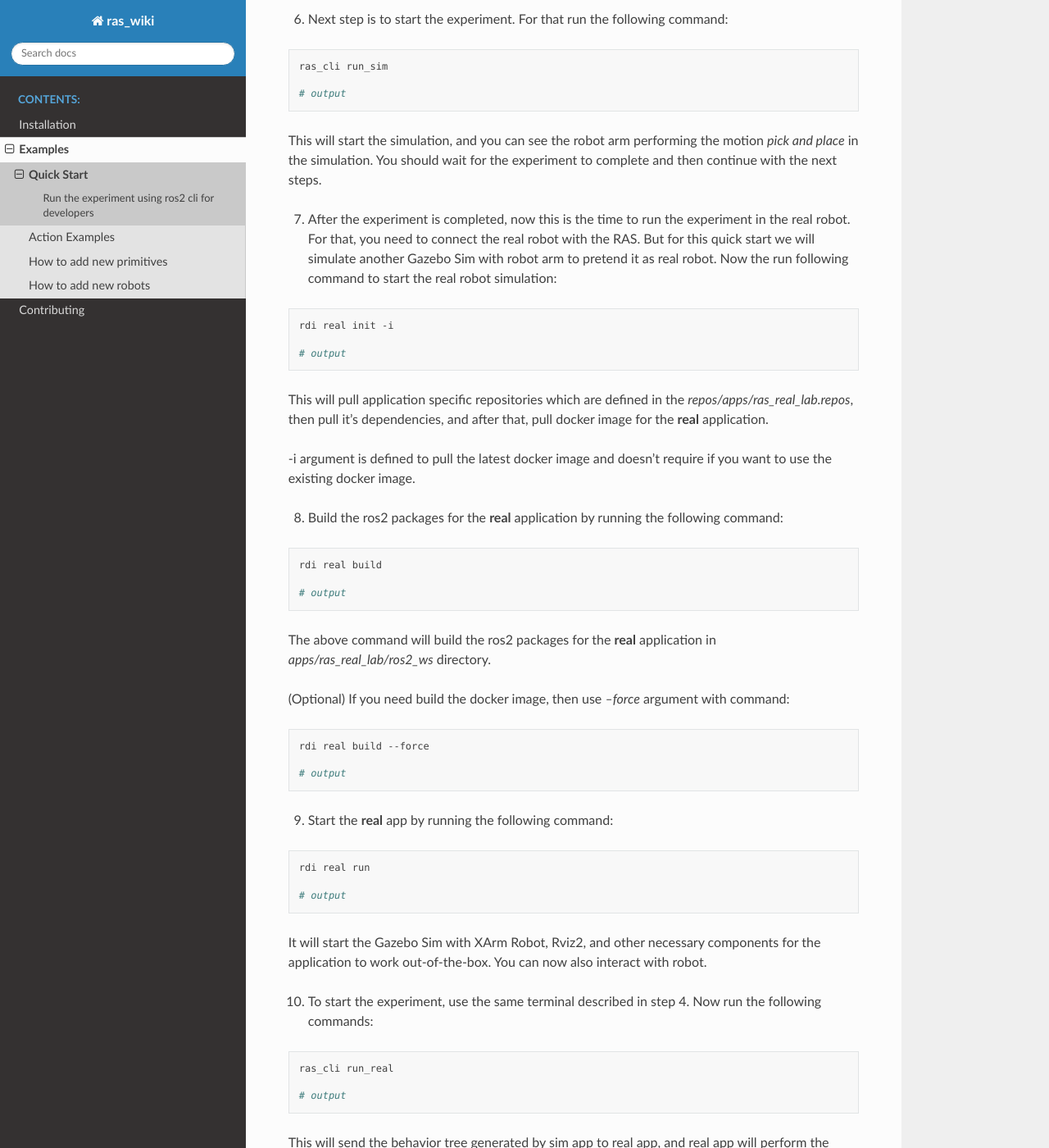
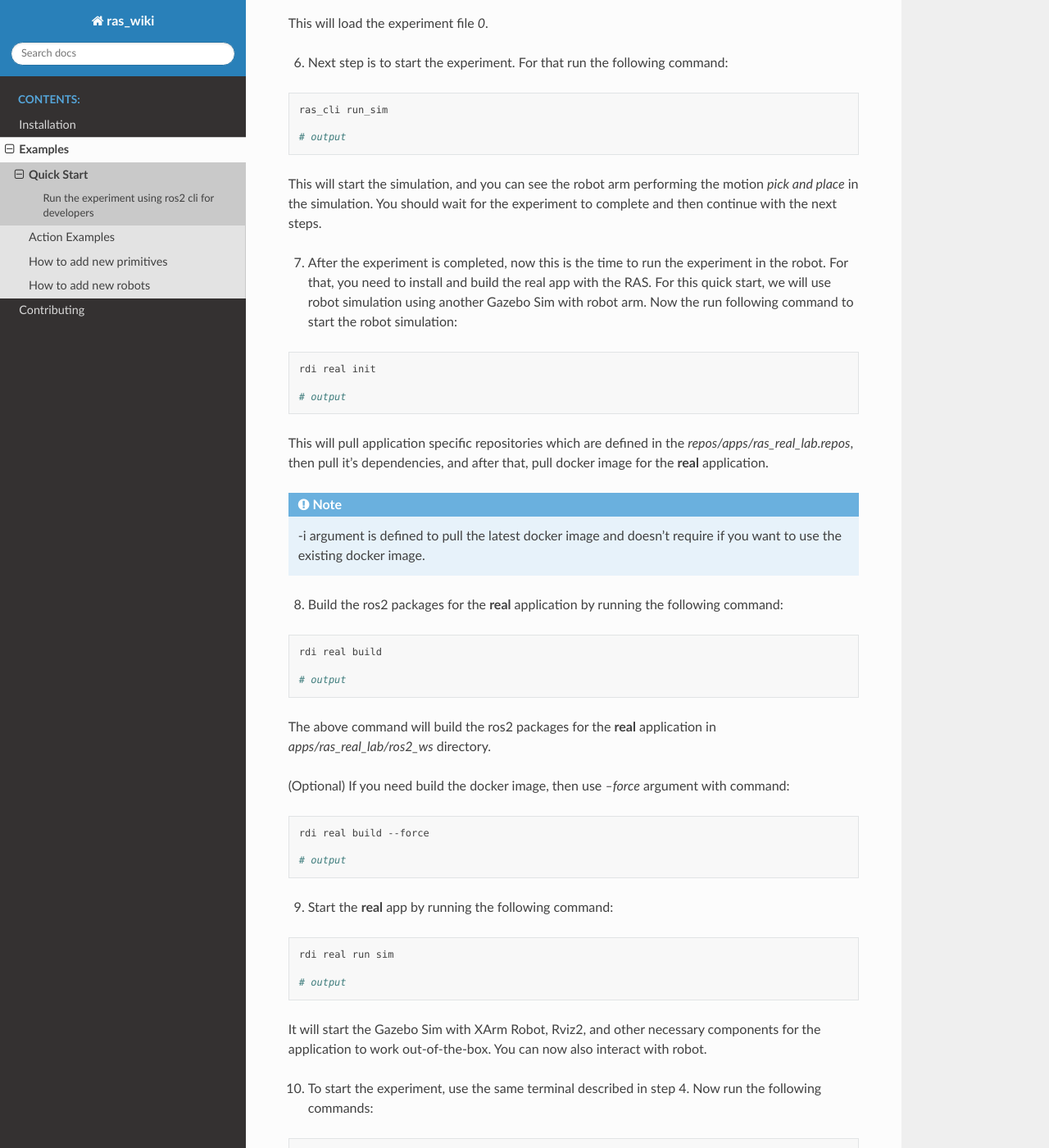
Before and after one commit to ras-ros2/ras_wiki, a Sphinx documentation site: the page built from source/examples/quick_start.rst, in a window 1280 px wide and 1400 px high, scrolled down 2568 px. Shown: the whole window at 82% size. Built offline with Sphinx 7.4.7 and the Read the Docs theme 3.1.0, drawn with Linux system fonts in a browser that asks for light colours; some of the changed text lies outside the part shown.

Commit message:
instructions updated for rdi real run sim

```diff
--- a/source/examples/quick_start.rst
+++ b/source/examples/quick_start.rst
@@ -7,15 +7,17 @@ This is the quick start example to get started with the RAS. RAS is an open sour
 
 .. code-block:: bash
 
-    rdi sim init -i
+    rdi sim init
 
 .. image:: ../_static/assets/rdi_sim_init.png
     :alt: RDI Sim Init
     :align: center
 
-`rdi sim init -i` will first pull application specific repositories which are defined in the *repos/apps/ras_sim_lab.repos*, then pull it's dependencies, and after that, pull docker image for the **sim** application.
+`rdi sim init` will first pull application specific repositories which are defined in the *repos/apps/ras_sim_lab.repos*, then pull it's dependencies, and after that, pull docker image for the **sim** application.
 
--i argument is defined to pull the latest docker image and doesn't require if you want to use the existing docker image.
+.. note::
+
+    -i argument is defined to pull the latest docker image and doesn't require if you want to use the existing docker image.
 
 .. code-block:: bash
 
@@ -74,17 +76,19 @@ This will load the experiment file *0*.
 This will start the simulation, and you can see the robot arm performing the motion *pick and place* in the simulation.
 You should wait for the experiment to complete and then continue with the next steps.
 
-7. After the experiment is completed, now this is the time to run the experiment in the real robot. For that, you need to connect the real robot with the RAS. But for this quick start we will simulate another Gazebo Sim with robot arm to pretend it as real robot. Now the run following command to start the real robot simulation:
+7. After the experiment is completed, now this is the time to run the experiment in the robot. For that, you need to install and build the real app with the RAS. For this quick start, we will use robot simulation using another Gazebo Sim with robot arm. Now the run following command to start the robot simulation:
 
 .. code-block:: bash
 
-    rdi real init -i
+    rdi real init
 
     # output
 
 This will pull application specific repositories which are defined in the *repos/apps/ras_real_lab.repos*, then pull it's dependencies, and after that, pull docker image for the **real** application.
 
--i argument is defined to pull the latest docker image and doesn't require if you want to use the existing docker image.
+.. note::
+
+    -i argument is defined to pull the latest docker image and doesn't require if you want to use the existing docker image.
 
 
 8. Build the ros2 packages for the **real** application by running the following command:
@@ -111,7 +115,7 @@ The above command will build the ros2 packages for the **real** application in *
 
 .. code-block:: bash
 
-    rdi real run
+    rdi real run sim
 
     # output
 
```
